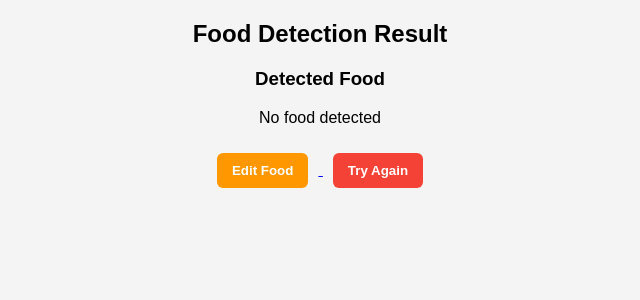
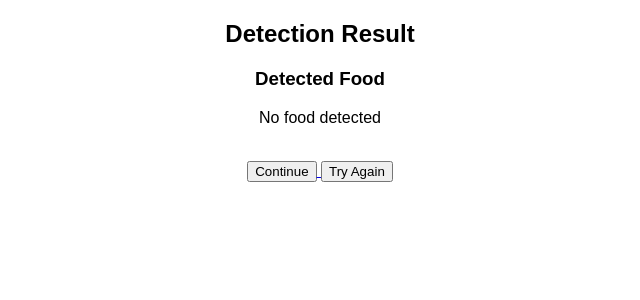
Before and after one commit to ThoJiaJun/NutriFit-Food-Image-Recognition-and-Calorie-Estimation-System, a Flask app: template nutrifit/templates/result.html in a window 1280 px wide. Shown: the top 300 px of the page, without its empty margins (320-960 px from the left). Run offline with Flask 3, Linux system fonts and the light colour scheme; the template is opened without the code that fills it, so the values that code supplies are empty; parts of the project's set-up code (start-up, migrations or seed data) failed here and were passed over.

Commit message:
Update result.html

```diff
--- a/nutrifit/templates/result.html
+++ b/nutrifit/templates/result.html
@@ -1,92 +1,62 @@
 <!DOCTYPE html>
 <html>
+
 <head>
     <title>Detection Result</title>
-
-    <style>
-        body {
-            font-family: Arial;
-            text-align: center;
-            background: #f4f4f4;
-        }
-
-        img {
-            width: 400px;
-            margin-top: 20px;
-            border-radius: 10px;
-            box-shadow: 0 5px 15px rgba(0,0,0,0.2);
-        }
-
-        ul {
-            list-style: none;
-            padding: 0;
-        }
-
-        li {
-            background: white;
-            margin: 10px auto;
-            padding: 10px;
-            width: 300px;
-            border-radius: 8px;
-            box-shadow: 0 3px 10px rgba(0,0,0,0.1);
-        }
-
-        .btn {
-            padding: 10px 15px;
-            margin: 10px;
-            border: none;
-            cursor: pointer;
-            border-radius: 6px;
-            font-weight: bold;
-        }
-
-        .edit {
-            background: #ff9800;
-            color: white;
-        }
-
-        .retry {
-            background: #f44336;
-            color: white;
-        }
-
-        .continue {
-            background: #4facfe;
-            color: white;
-        }
-    </style>
 </head>
 
-<body>
+<body style="text-align:center; font-family: Arial;">
 
-<h2>Food Detection Result</h2>
+    <h2>Detection Result</h2>
 
     {% if image_file %}
-    <img src="{{ url_for('static', filename='uploads/' + image_file) }}">
+        <img src="{{ url_for('static', filename='uploads/' + image_file) }}"
+             width="400">
     {% endif %}
 
     <h3>Detected Food</h3>
 
     {% if detections %}
-<ul>
+
+        <ul style="list-style:none; padding:0;">
+
             {% for item in detections %}
-        <li>
-            🍽 {{ item.food }} <br>
-            ⚖ {{ item.weight }} g
+
+                <li style="margin-bottom:10px;">
+
+                    <b>{{ item.food }}</b>
+
+                    |
+
+                    Quantity:
+                    {{ item.quantity }}
+
+                    |
+
+                    {{ item.weight }} g each
+
                 </li>
+
             {% endfor %}
+
         </ul>
+
     {% else %}
+
         <p>No food detected</p>
+
     {% endif %}
 
+    <br>
+
     <a href="/continue">
-    <button class="btn edit">Edit Food</button>
+        <button>Continue</button>
     </a>
 
     <a href="/try_again">
-    <button class="btn retry">Try Again</button>
+        <button>Try Again</button>
     </a>
 
 </body>
+
 </html>
```
Lines whose indentation alone changed are shown as unchanged.
